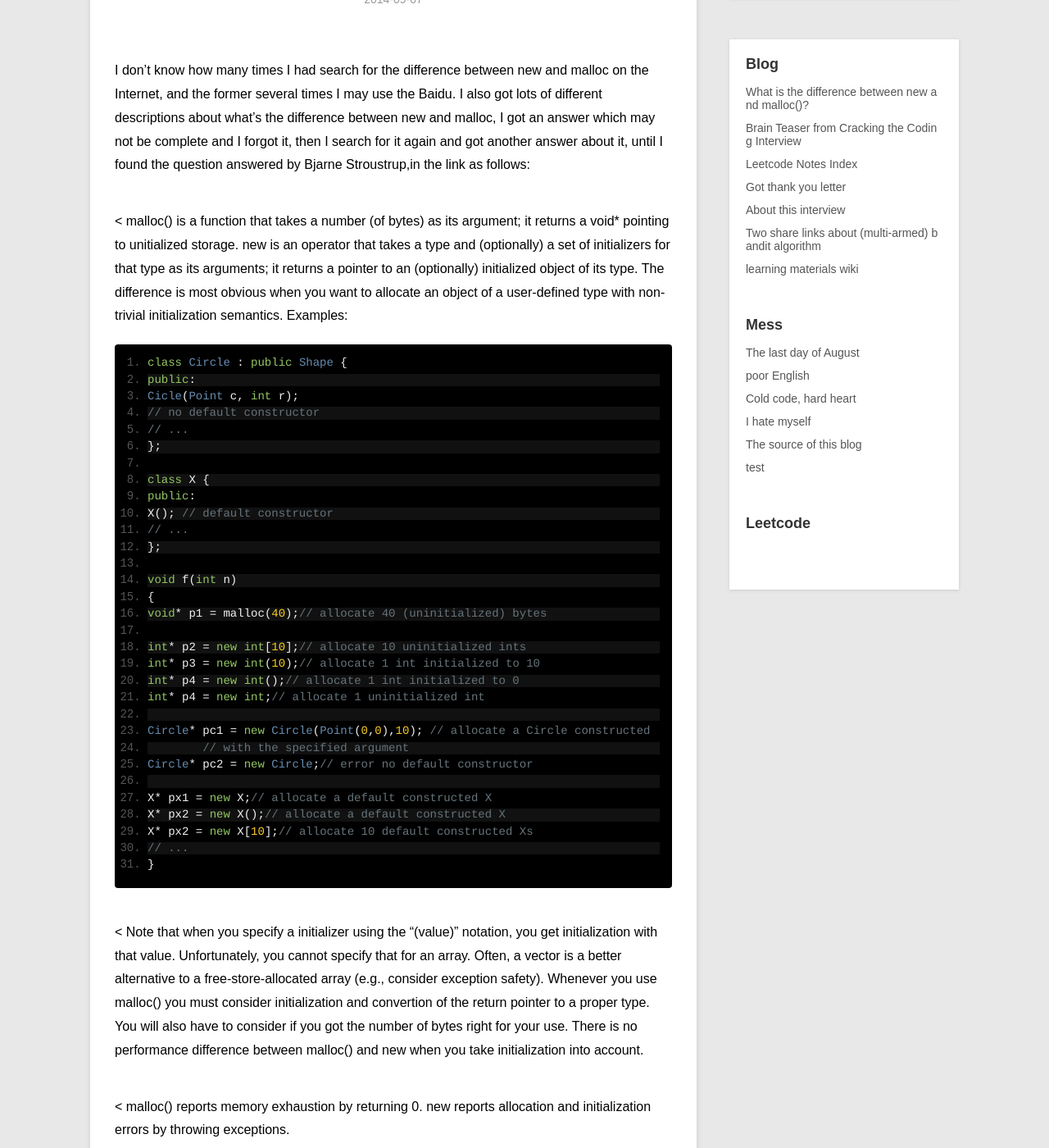
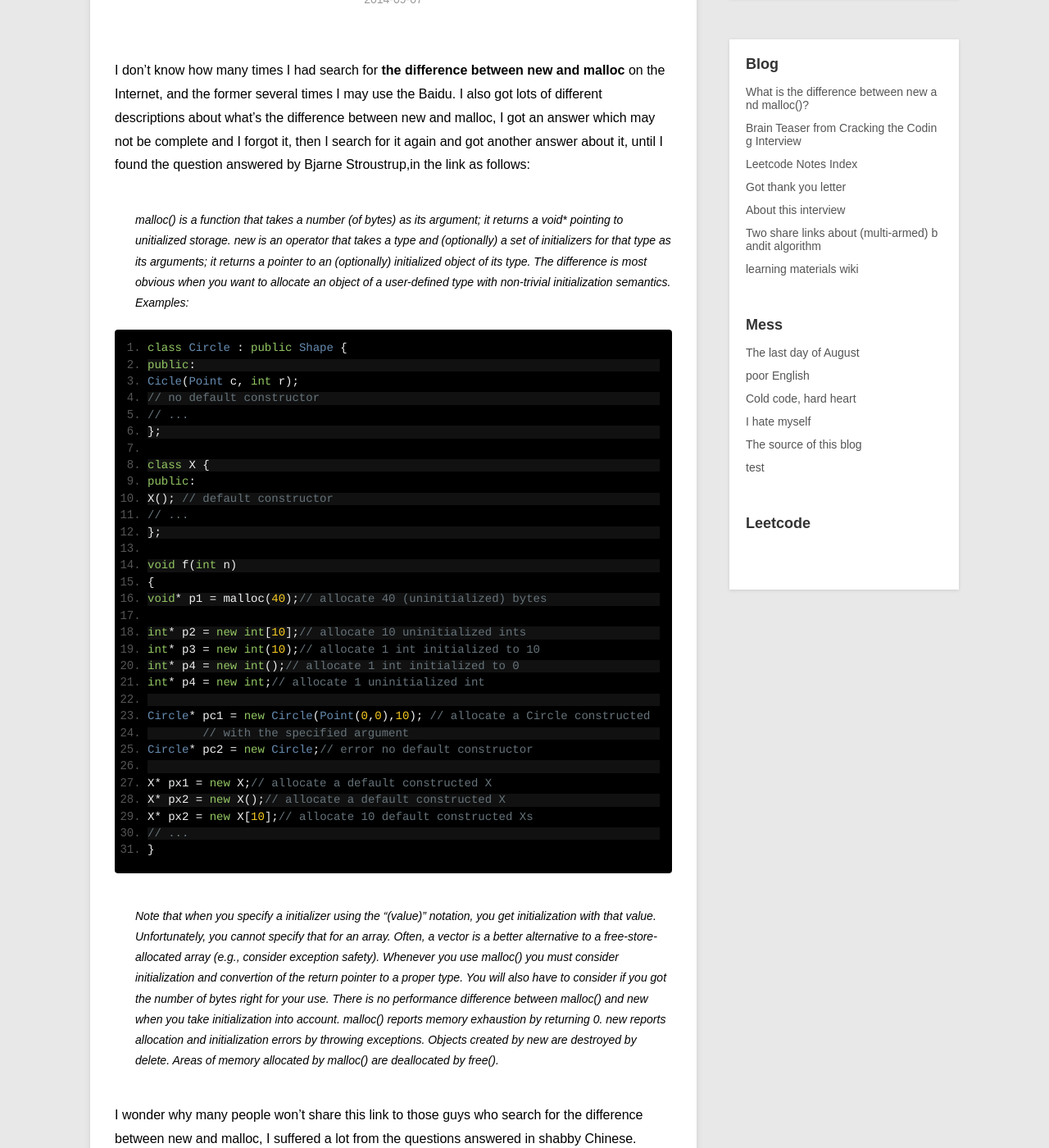
Before and after one commit to kunth/kunth.github.io, a Jekyll site: the page built from _posts/blog/2014-09-07-what-is-the-difference-between-new-and-malloc.md, in a window 1280 px wide and 1400 px high, scrolled down 207 px. Shown: the whole window at 82% size. Built offline with Jekyll 4.4.1, drawn with Linux system fonts in a browser that asks for light colours; Markdown is read by kramdown in place of the engine named in the settings; some of the changed text lies outside the part shown.

Commit message:
Update 2014-09-07-what-is-the-difference-between-new-and-malloc.md

````diff
--- a/_posts/blog/2014-09-07-what-is-the-difference-between-new-and-malloc.md
+++ b/_posts/blog/2014-09-07-what-is-the-difference-between-new-and-malloc.md
@@ -5,10 +5,10 @@ description: c++
 category: blog
 ---
 
-I don't know how many times I had search for the difference between new and malloc on the Internet, and the former several times I may use the Baidu. I also got lots of different descriptions about what's the difference between new and malloc, I got an answer which may not be complete and I forgot it, then I search for it again and got another answer about it, until I found the question answered by Bjarne Stroustrup,in the link as follows:
+I don't know how many times I had search for **the difference between new and malloc** on the Internet, and the former several times I may use the Baidu. I also got lots of different descriptions about what's the difference between new and malloc, I got an answer which may not be complete and I forgot it, then I search for it again and got another answer about it, until I found the question answered by Bjarne Stroustrup,in the link as follows:
 
+> malloc() is a function that takes a number (of bytes) as its argument; it returns a void* pointing to unitialized storage. new is an operator that takes a type and (optionally) a set of initializers for that type as its arguments; it returns a pointer to an (optionally) initialized object of its type. The difference is most obvious when you want to allocate an object of a user-defined type with non-trivial initialization semantics. Examples:
 
-< malloc() is a function that takes a number (of bytes) as its argument; it returns a void* pointing to unitialized storage. new is an operator that takes a type and (optionally) a set of initializers for that type as its arguments; it returns a pointer to an (optionally) initialized object of its type. The difference is most obvious when you want to allocate an object of a user-defined type with non-trivial initialization semantics. Examples:
 ``` c++
 class Circle : public Shape {
 public:
@@ -42,12 +42,9 @@ X* px2 = new X[10];// allocate 10 default constructed Xs
 // ...
 }
 ```
-< Note that when you specify a initializer using the "(value)" notation, you get initialization with that value. Unfortunately, you cannot specify that for an array. Often, a vector is a better alternative to a free-store-allocated array (e.g., consider exception safety).
+> Note that when you specify a initializer using the "(value)" notation, you get initialization with that value. Unfortunately, you cannot specify that for an array. Often, a vector is a better alternative to a free-store-allocated array (e.g., consider exception safety).
 Whenever you use malloc() you must consider initialization and convertion of the return pointer to a proper type. You will also have to consider if you got the number of bytes right for your use. There is no performance difference between malloc() and new when you take initialization into account.
-
-< malloc() reports memory exhaustion by returning 0. new reports allocation and initialization errors by throwing exceptions.
-
-< Objects created by new are destroyed by delete. Areas of memory allocated by malloc() are deallocated by free().
-
+malloc() reports memory exhaustion by returning 0. new reports allocation and initialization errors by throwing exceptions.
+Objects created by new are destroyed by delete. Areas of memory allocated by malloc() are deallocated by free().
 
 I wonder why many people won't share this link to those guys who search for the difference between new and malloc, I suffered a lot from the questions answered in shabby Chinese.
````
